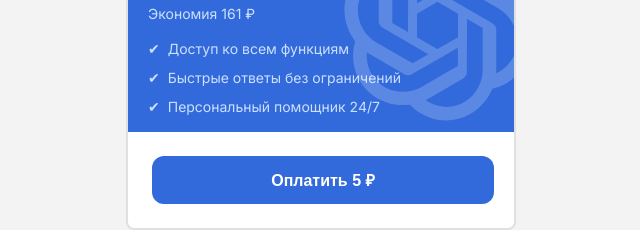
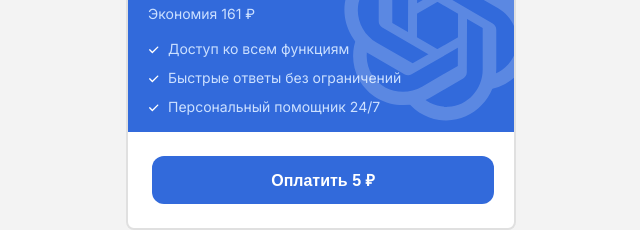
Before and after one commit to snovoselova/usegpt, a plain HTML site: page index.html in a window 1280 px wide. Shown: the part 512-742 px from the top of the page, 319-959 px from the left. Drawn offline with Linux system fonts and the light colour scheme.

Commit message:
Заменила текстовый маркер списка на SVG-иконку.

```diff
--- a/css/style.css
+++ b/css/style.css
@@ -107,9 +107,15 @@ body {
 }
 
 .features li::before {
-    content: "✔";
+    content: '';
+    background-image: url('../images/list_item.svg');
+    background-repeat: no-repeat;
+    background-position: center;
+    background-size: contain;
+    display: inline-block;
+    width: 12px;
+    height: 8.5px;
     margin-right: 8px;
-    color: #cce0ff;
 }
 
 /* Кнопка */
```
Also changed, not shown: images/list_item.svg (added).
